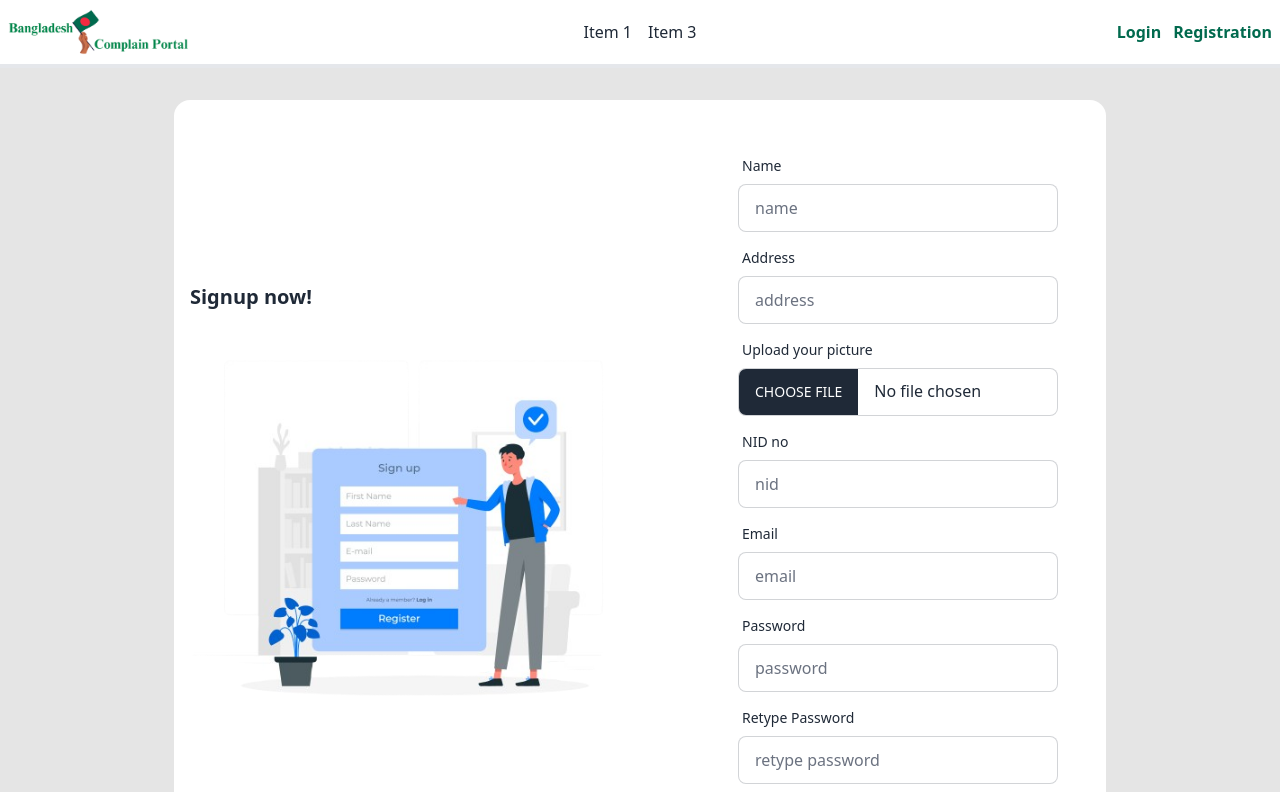
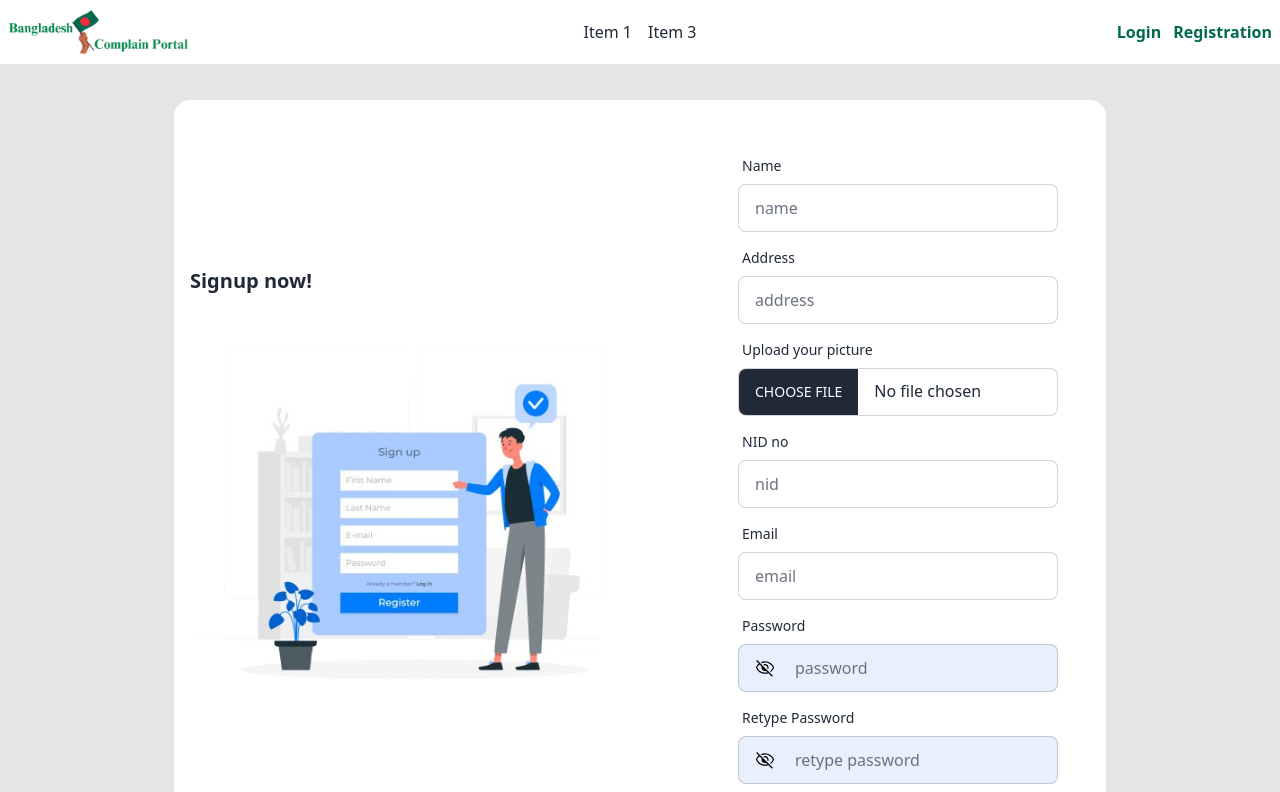
Before and after one commit to Sawom/Bangladesh_Complaint_Portal, a React (Vite) app: page /register in a window 1280 px wide. Shown: the top 792 px of the page. Built offline with nearby package versions, Linux system fonts and the light colour scheme.

Commit message:
regitration

```diff
--- a/src/Pages/Login/Login.jsx
+++ b/src/Pages/Login/Login.jsx
@@ -79,8 +79,7 @@ const Login = () => {
                     backgroundColor: "#016A4E",
                     color: "white",
                     fontStyle: "bold",
-                  }}
-                >
+                  }} >
                   Login
                 </button>
               </div>
--- a/src/Pages/Registration/Registration.jsx
+++ b/src/Pages/Registration/Registration.jsx
@@ -1,7 +1,16 @@
-import React from "react";
+import React, { useState } from "react";
 import reg from "../../assets/others/signup.png";
+import eyeClosed from "../../assets/others/eye_closed.svg";
+import eyeOpen from "../../assets/others/eye_open.svg";
 
 const Registration = () => {
+  const [isPasswordVisible, setIsPasswordVisible] = useState(false);
+
+  // password visible or not
+  const togglePasswordVisibility = () => {
+    setIsPasswordVisible(!isPasswordVisible);
+  };
+
   return (
     <div style={{ backgroundColor: "#E5E5E5" }}>
       <div className="hero min-h-screen px-3">
@@ -83,31 +92,46 @@ const Registration = () => {
               </div>
 
               {/* password */}
-              <div className="form-control">
+              <div >
                 <label className="label">
                   <span className="label-text">Password</span>
                 </label>
+
+                <label style={{backgroundColor: "#E8F0FE"}} className=" input input-bordered flex items-center gap-2">
+                  <button type="button" onClick={togglePasswordVisibility}>
+                    <img
+                      src={isPasswordVisible ? eyeOpen : eyeClosed}
+                      alt="Show Password" style={{width:'20px'}}
+                    />
+                  </button>
                   <input
-                  type="password"
+                    type={isPasswordVisible ? "text" : "password"}
                     placeholder="password"
-                  className="input input-bordered"
+                    className="border-none focus:outline-none focus:ring-0"
                     required
                   />
+                </label>
               </div>
 
               {/* retype password */}
-              <div className="form-control">
+              <div >
                 <label className="label">
                   <span className="label-text">Retype Password</span>
                 </label>
+
+                <label style={{backgroundColor: "#E8F0FE"}} className=" input input-bordered flex items-center gap-2">
+                  <button type="button" onClick={togglePasswordVisibility}>
+                    <img
+                      src={isPasswordVisible ? eyeOpen : eyeClosed}
+                      alt="Show Password" style={{width:'20px'}}
+                    />
+                  </button>
                   <input
-                  type="password"
+                    type={isPasswordVisible ? "text" : "password"}
                     placeholder="retype password"
-                  className="input input-bordered"
+                    className="border-none focus:outline-none focus:ring-0"
                     required
                   />
-                <label className="label">
-                  <p className="label-text-alt ">Forgot password?</p>
                 </label>
               </div>
 
```
Lines whose indentation alone changed are shown as unchanged.
